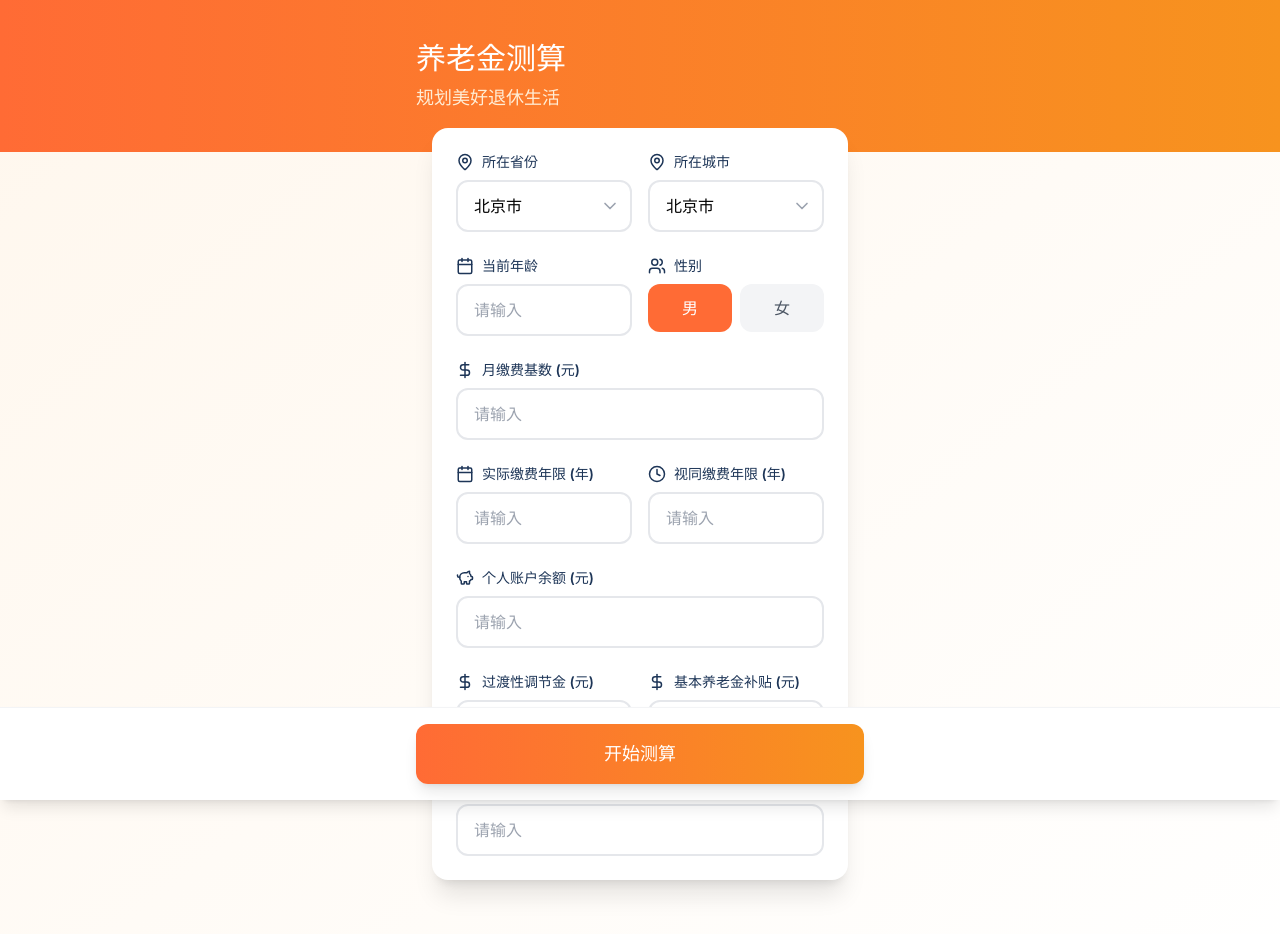
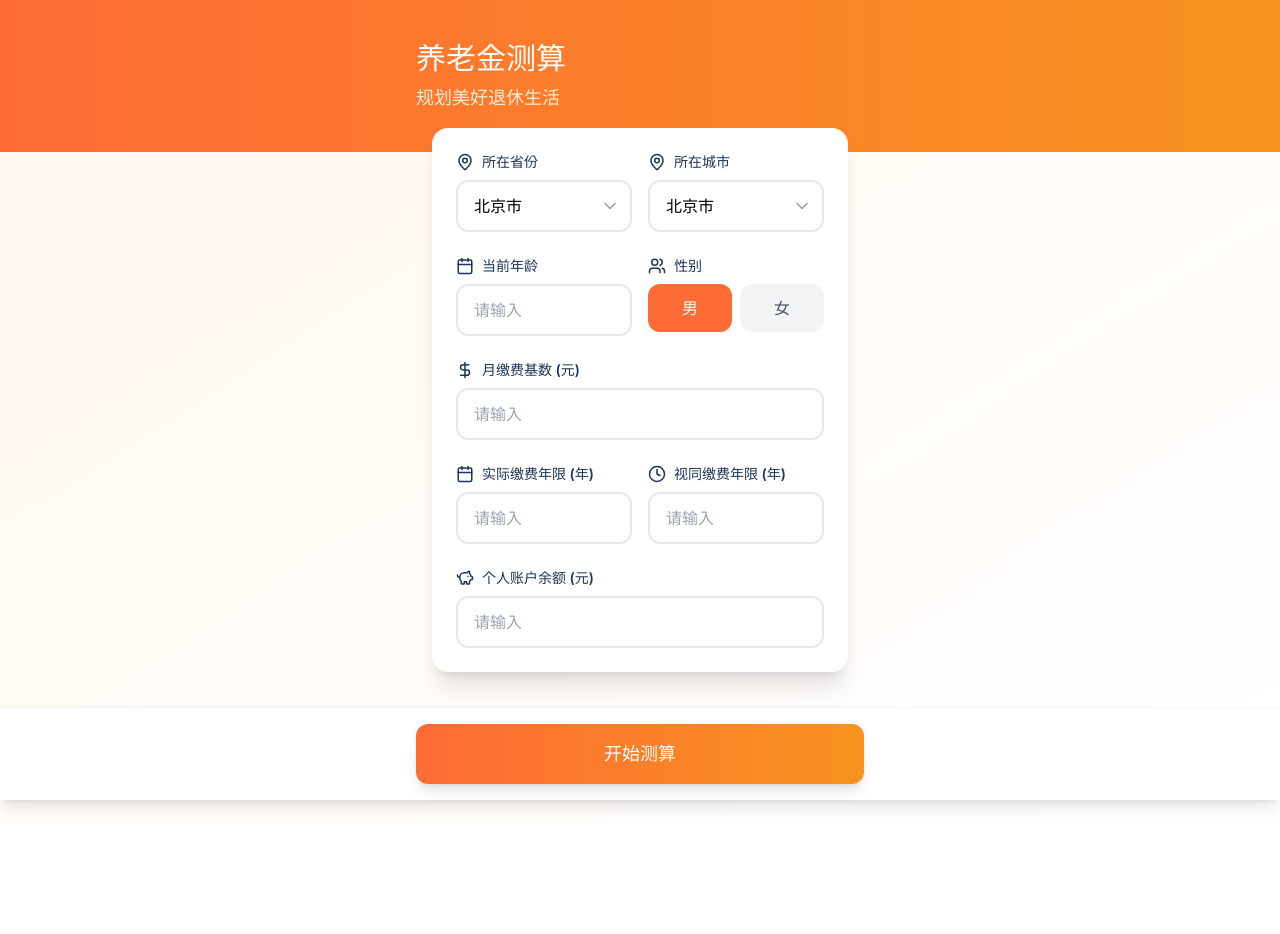
Before and after one commit to lxwuchang163/Pension-Calculator-Mini-App, a React (Vite) app: page / in a window 1280 px wide. Shown: the top 934 px of the page. After the commit the page ends 824 px from the top, so only its background shows below. Built offline with nearby package versions, Linux system fonts and the light colour scheme.

Commit message:
feat: 生成养老金测算小程序/H5
Co-authored-by: traeagent <traeagent@users.noreply.github.com>

```diff
--- a/src/pages/Home.tsx
+++ b/src/pages/Home.tsx
@@ -21,9 +21,6 @@ export default function Home() {
     yearsOfPayment: 0,
     personalAccountBalance: 0,
     freezeYears: 0,
-    transitionAdjustmentFund: 0,
-    basicPensionSubsidy: 0,
-    other: 0,
   });
 
   const [result, setResult] = useState<CalculationResult | null>(null);
@@ -264,49 +261,6 @@ export default function Home() {
                 placeholder="请输入"
               />
             </div>
-
-            {/* Additional Fields */}
-            <div className="grid grid-cols-2 gap-4">
-              <div>
-                <label className="block text-sm font-semibold text-[#1D3557] mb-2 flex items-center gap-2">
-                  <DollarSign size={18} />
-                  过渡性调节金 (元)
-                </label>
-                <input
-                  type="number"
-                  value={formData.transitionAdjustmentFund || ''}
-                  onChange={(e) => setFormData({ ...formData, transitionAdjustmentFund: e.target.value ? parseInt(e.target.value) : 0 })}
-                  className="w-full px-4 py-3 border-2 border-gray-200 rounded-xl focus:border-[#FF6B35] focus:outline-none transition-colors"
-                  placeholder="请输入"
-                />
-              </div>
-              <div>
-                <label className="block text-sm font-semibold text-[#1D3557] mb-2 flex items-center gap-2">
-                  <DollarSign size={18} />
-                  基本养老金补贴 (元)
-                </label>
-                <input
-                  type="number"
-                  value={formData.basicPensionSubsidy || ''}
-                  onChange={(e) => setFormData({ ...formData, basicPensionSubsidy: e.target.value ? parseInt(e.target.value) : 0 })}
-                  className="w-full px-4 py-3 border-2 border-gray-200 rounded-xl focus:border-[#FF6B35] focus:outline-none transition-colors"
-                  placeholder="请输入"
-                />
-              </div>
-            </div>
-            <div>
-              <label className="block text-sm font-semibold text-[#1D3557] mb-2 flex items-center gap-2">
-                <DollarSign size={18} />
-                其他 (元)
-              </label>
-              <input
-                type="number"
-                value={formData.other || ''}
-                onChange={(e) => setFormData({ ...formData, other: e.target.value ? parseInt(e.target.value) : 0 })}
-                className="w-full px-4 py-3 border-2 border-gray-200 rounded-xl focus:border-[#FF6B35] focus:outline-none transition-colors"
-                placeholder="请输入"
-              />
-            </div>
           </div>
         </div>
       </div>
--- a/src/utils/regionData.ts
+++ b/src/utils/regionData.ts
@@ -573,9 +573,6 @@ export interface FormData {
   yearsOfPayment: number;
   personalAccountBalance: number;
   freezeYears: number; // 视同缴费年限
-  transitionAdjustmentFund: number; // 过渡性调节金
-  basicPensionSubsidy: number; // 基本养老金补贴
-  other: number; // 其他
 }
 
 export function calculatePension(formData: FormData): CalculationResult {
@@ -598,9 +595,9 @@ export function calculatePension(formData: FormData): CalculationResult {
 
   const transitionPension = (region.avgSalary * avgIndex * (formData.freezeYears || region.freezeYears) * (region.transitionRate || 1.2) / 100);
 
-  const transitionAdjustmentFund = formData.transitionAdjustmentFund || 0;
-  const basicPensionSubsidy = formData.basicPensionSubsidy || 0;
-  const other = formData.other || 0;
+  const transitionAdjustmentFund = 0;
+  const basicPensionSubsidy = 0;
+  const other = 0;
 
   const totalPension = basicPension + personalAccountPension + transitionPension + transitionAdjustmentFund + basicPensionSubsidy + other;
   const replacementRate = (totalPension / formData.monthlySalary) * 100;
```
